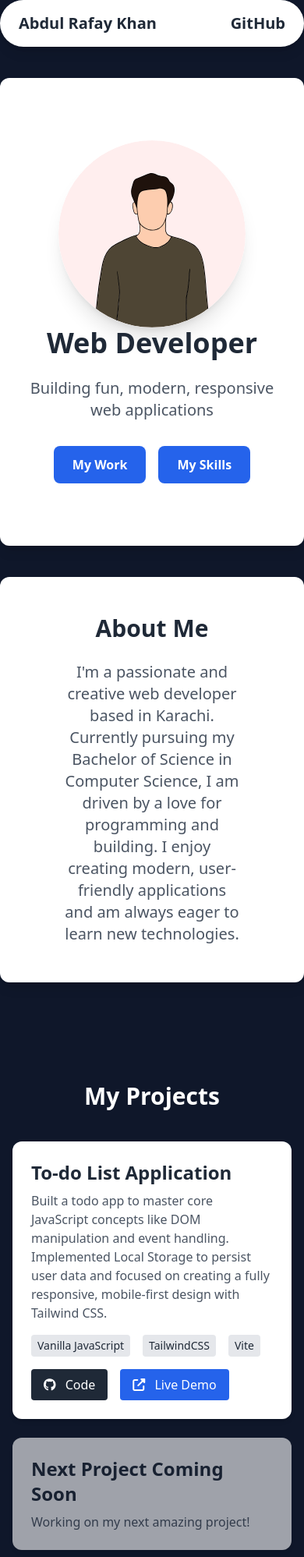
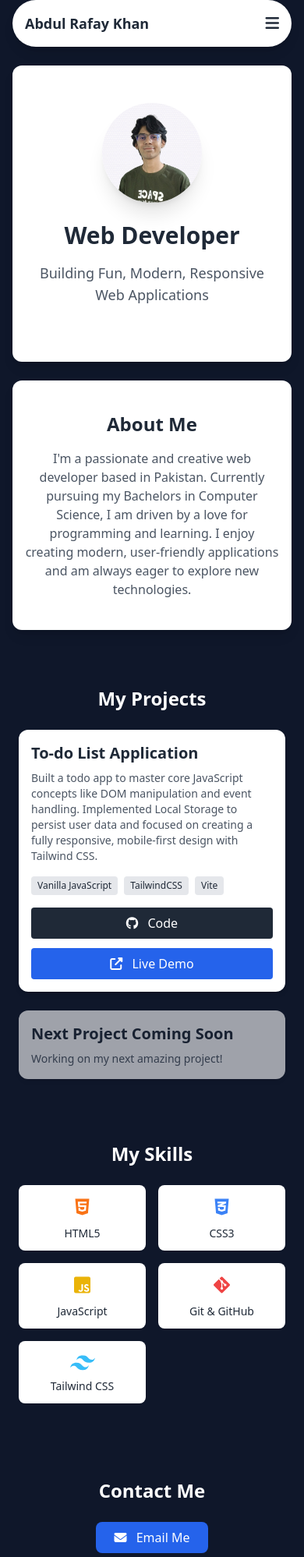
Before and after one commit to ARK-dev-tech/Portfolio-Website, a website built with Vite: page index.html in a window 390 px wide. Shown: the top 1997 px of the page at 78% size. Built offline with nearby package versions, Linux system fonts and the light colour scheme.

Commit message:
Mobile responsivenes and Profile Picture

```diff
--- a/index.html
+++ b/index.html
@@ -4,91 +4,118 @@
 <head>
     <meta charset="UTF-8">
     <meta name="viewport" content="width=device-width, initial-scale=1.0">
-    <title>Your Name - Web Developer</title>
+    <title>Abdul Rafay Khan - Web Developer</title>
     <script src="https://cdn.tailwindcss.com"></script>
-    <link rel="stylesheet" href="src/style.css">
     <link rel="stylesheet" href="https://cdnjs.cloudflare.com/ajax/libs/font-awesome/6.4.0/css/all.min.css">
+    <style>
+        /* Custom styles for mobile menu */
+        #mobile-menu {
+            transition: all 0.3s ease;
+        }
+    </style>
 </head>
 
 <body class="bg-slate-900 text-gray-800 hover:cursor-default">
 
-    <div class="container mx-auto">
+    <div class="container mx-auto px-4 md:px-0">
 
         <!--MAIN HEADER-->
-        <header id="main-header" class="bg-white shadow-lg px-6 py-4 rounded-full flex justify-between">
-
+        <header id="main-header" class="bg-white shadow-lg px-4 md:px-6 py-4 rounded-full flex justify-between items-center">
             <div id="nameplate" class="">
-                <h1 class="text-xl font-bold">Abdul Rafay Khan</h1>
+                <h1 class="text-lg md:text-xl font-bold">Abdul Rafay Khan</h1>
             </div>
 
-            <nav id="quick-links" class="">
-                <ul>
-                    <li class="text-xl font-bold hover:text-blue-700"><a target="_blank"
+            <!-- Desktop Navigation -->
+            <nav id="desktop-nav" class="hidden md:block">
+                <ul class="flex space-x-6">
+                    <li class="text-lg font-medium hover:text-blue-700"><a href="#about">About</a></li>
+                    <li class="text-lg font-medium hover:text-blue-700"><a href="#projects">Projects</a></li>
+                    <li class="text-lg font-medium hover:text-blue-700"><a href="#skills">Skills</a></li>
+                    <li class="text-lg font-bold hover:text-blue-700"><a target="_blank"
                             href="https://github.com/ARK-dev-tech">GitHub</a>
                     </li>
                 </ul>
             </nav>
+
+            <!-- Mobile Menu Button -->
+            <button id="mobile-menu-button" class="md:hidden text-gray-800 focus:outline-none">
+                <i class="fas fa-bars text-xl"></i>
+            </button>
         </header>
 
+        <!-- Mobile Navigation Menu -->
+        <div id="mobile-menu" class="md:hidden bg-white mt-4 rounded-xl shadow-lg py-4 px-6 hidden">
+            <ul class="space-y-3">
+                <li class="text-lg font-medium hover:text-blue-700"><a href="#about">About</a></li>
+                <li class="text-lg font-medium hover:text-blue-700"><a href="#projects">Projects</a></li>
+                <li class="text-lg font-medium hover:text-blue-700"><a href="#skills">Skills</a></li>
+                <li class="text-lg font-bold hover:text-blue-700"><a target="_blank"
+                        href="https://github.com/ARK-dev-tech">GitHub</a>
+                </li>
+            </ul>
+        </div>
+
         <!--HERO SECTION-->
-        <section id="hero-section" class="bg-white shadow-lg mt-10 rounded-xl px-6 py-20 flex flex-col md:flex-row items-center justify-around">
+        <section id="hero-section" class="bg-white shadow-lg mt-6 md:mt-10 rounded-xl px-4 md:px-6 py-12 md:py-18 flex flex-col md:flex-row items-center justify-around">
 
             <!--Photo-->
-            <div class="flex-shrink-0 w-60 h-60 bg-white rounded-full shadow-xl">
-                <img src="/photo-placeholder.svg" alt="Abdul Rafay Khan"
-                    class="w-60 h-60 rounded-full object-cover">
+            <div class="flex-shrink-0 w-32 h-32 md:w-60 md:h-60 bg-white rounded-full shadow-xl mb-6 md:mb-10">
+                <img src="/my-picture.png" alt="Abdul Rafay Khan"
+                    class="w-32 h-32 md:w-60 md:h-60 rounded-full object-cover">
             </div>
 
             <!--Heading-->
-            <div class="text-center">
-                <h1 class="text-4xl font-bold mb-6">Web Developer</h1>
-                <p class="text-xl text-gray-600 mb-8">Building fun, modern, responsive web applications</p>
-                <div class="flex justify-center gap-4">
+            <div class="text-center md:text-left">
+                <h1 class="text-3xl md:text-4xl font-bold mb-4 md:mb-6">Web Developer</h1>
+                <p class="text-lg md:text-xl text-gray-600 mb-6 md:mb-8">Building Fun, Modern, Responsive Web Applications</p>
+                <!--Test Buttons
+                <div class="flex flex-col sm:flex-row justify-center md:justify-start gap-3 md:gap-4">
                     <a href="#projects"
-                        class="bg-blue-600 text-white font-semibold px-6 py-3 rounded-lg hover:bg-blue-700">My Work</a>
+                        class="bg-blue-600 text-white font-semibold px-5 py-2 md:px-6 md:py-3 rounded-lg hover:bg-blue-700 text-center">My Work</a>
                     <a href="#skills"
-                        class="bg-blue-600 text-white font-semibold px-6 py-3 rounded-lg hover:bg-blue-700">My
+                        class="bg-blue-600 text-white font-semibold px-5 py-2 md:px-6 md:py-3 rounded-lg hover:bg-blue-700 text-center">My
                         Skills</a>
                 </div>
+                -->
             </div>
         </section>
 
         <!--ABOUT ME-->
-        <section id="about" class="bg-white shadow-lg mt-10 rounded-xl text-center px-4 py-12">
-            <h2 class="text-3xl font-bold mb-6">About Me</h1>
-                <p class="text-xl text-gray-600 px-16">I'm a passionate and creative web developer based in Karachi.
-                    Currently pursuing my Bachelor of Science in Computer Science, I am driven by a love for programming
-                    and building. I enjoy creating modern, user-friendly applications and am always eager to learn new
-                    technologies.</p>
+        <section id="about" class="bg-white shadow-lg mt-6 md:mt-10 rounded-xl text-center px-4 md:px-16 py-10 md:py-12">
+            <h2 class="text-2xl md:text-3xl font-bold mb-4 md:mb-6">About Me</h2>
+            <p class="text-base md:text-lg text-gray-600">I'm a passionate and creative web developer based in Pakistan.
+                Currently pursuing my Bachelors in Computer Science, I am driven by a love for programming
+                and learning. I enjoy creating modern, user-friendly applications and am always eager to explore new
+                technologies.</p>
         </section>
 
         <!--PROJECTS-->
-        <section id="projects" class="px-4 py-16">
-            <h2 class="text-3xl font-bold text-white text-center mt-16 mb-10">My Projects</h2>
+        <section id="projects" class="px-2 md:px-4 py-10 md:py-16">
+            <h2 class="text-2xl md:text-3xl font-bold text-white text-center mt-8 md:mt-16 mb-6 md:mb-10">My Projects</h2>
 
             <!--Project Card-->
-            <div class="project-card bg-white rounded-xl shadow-md px-6 py-6 mb-6">
-                <h3 class="project-head text-2xl font-bold mb-2">To-do List Application</h3>
-                <p class="project-desc text-gray-600 mb-4">Built a todo app to master core JavaScript concepts like DOM
+            <div class="project-card bg-white rounded-xl shadow-md px-4 md:px-6 py-4 md:py-6 mb-6">
+                <h3 class="project-head text-xl md:text-2xl font-bold mb-2">To-do List Application</h3>
+                <p class="project-desc text-gray-600 mb-4 text-sm md:text-base">Built a todo app to master core JavaScript concepts like DOM
                     manipulation and event handling. Implemented Local Storage to persist user data and focused on
                     creating a fully responsive, mobile-first design with Tailwind CSS.</p>
 
-                <div class="project-tech flex items-center gap-4 mb-4">
-                    <span class="bg-gray-200 rounded text-sm px-2 py-1">Vanilla JavaScript</span>
-                    <span class="bg-gray-200 rounded text-sm px-2 py-1">TailwindCSS</span>
-                    <span class="bg-gray-200 rounded text-sm px-2 py-1">Vite</span>
+                <div class="project-tech flex flex-wrap items-center gap-2 md:gap-4 mb-4">
+                    <span class="bg-gray-200 rounded text-xs md:text-sm px-2 py-1">Vanilla JavaScript</span>
+                    <span class="bg-gray-200 rounded text-xs md:text-sm px-2 py-1">TailwindCSS</span>
+                    <span class="bg-gray-200 rounded text-xs md:text-sm px-2 py-1">Vite</span>
                 </div>
 
-                <div class="project-links flex gap-4">
+                <div class="project-links flex flex-col sm:flex-row gap-3 md:gap-4">
                     <!--Project Github Link-->
                     <a href="https://github.com/ARK-dev-tech/To-do-List-App"
-                        class="bg-gray-800 text-white px-4 py-2 rounded hover:bg-gray-900">
+                        class="bg-gray-800 text-white px-4 py-2 rounded hover:bg-gray-900 text-center">
                         <i class="fab fa-github mr-2"></i>
                         Code
                     </a>
                     <!--Project Live Demo Link-->
                     <a href="https://ARK-dev-tech.github.io/To-do-List-App/"
-                        class="bg-blue-600 text-white px-4 py-2 rounded hover:bg-blue-700">
+                        class="bg-blue-600 text-white px-4 py-2 rounded hover:bg-blue-700 text-center">
                         <i class="fas fa-external-link-alt mr-2"></i>
                         Live Demo
                     </a>
@@ -96,39 +123,38 @@
             </div>
 
             <!--Future Projects Placeholder-->
-            <div class="project-card-placeholder bg-white rounded-xl shadow-md px-6 py-6 mb-6 opacity-60">
-                <h3 class="text-2xl font-bold mb-2">Next Project Coming Soon</h3>
-                <p class="text-gray-600">Working on my next amazing project!</p>
+            <div class="project-card-placeholder bg-white rounded-xl shadow-md px-4 md:px-6 py-4 md:py-6 mb-6 opacity-60">
+                <h3 class="text-xl md:text-2xl font-bold mb-2">Next Project Coming Soon</h3>
+                <p class="text-gray-600 text-sm md:text-base">Working on my next amazing project!</p>
             </div>
         </section>
 
         <!--SKILLS-->
-        <section id="skills" class="px-4 py-4 mb-10">
+        <section id="skills" class="px-2 md:px-4 py-4 mb-8 md:mb-10">
 
-            <h2 class="text-white text-3xl font-bold text-center mb-10">My Skills</h2>
+            <h2 class="text-white text-2xl md:text-3xl font-bold text-center mb-6 md:mb-10">My Skills</h2>
 
-            <!--Note Add responsive for mobile-->
-            <div class="skill-cards grid grid-cols-2 md:grid-cols-4 gap-6 text-center">
+            <div class="skill-cards grid grid-cols-2 sm:grid-cols-3 md:grid-cols-4 lg:grid-cols-5 gap-4 md:gap-6 text-center">
 
-                <div class="bg-white p-4 rounded-lg shadow-sm">
-                    <i class="fab fa-html5 text-orange-500 text-3xl mb-2"></i>
-                    <p>HTML5</p>
+                <div class="bg-white p-3 md:p-4 rounded-lg shadow-sm">
+                    <i class="fab fa-html5 text-orange-500 text-2xl md:text-3xl mb-2"></i>
+                    <p class="text-sm md:text-base">HTML5</p>
                 </div>
-                <div class="bg-white p-4 rounded-lg shadow-sm">
-                    <i class="fab fa-css3-alt text-blue-500 text-3xl mb-2"></i>
-                    <p>CSS3</p>
+                <div class="bg-white p-3 md:p-4 rounded-lg shadow-sm">
+                    <i class="fab fa-css3-alt text-blue-500 text-2xl md:text-3xl mb-2"></i>
+                    <p class="text-sm md:text-base">CSS3</p>
                 </div>
-                <div class="bg-white p-4 rounded-lg shadow-sm">
-                    <i class="fab fa-js-square text-yellow-500 text-3xl mb-2"></i>
-                    <p>JavaScript</p>
+                <div class="bg-white p-3 md:p-4 rounded-lg shadow-sm">
+                    <i class="fab fa-js-square text-yellow-500 text-2xl md:text-3xl mb-2"></i>
+                    <p class="text-sm md:text-base">JavaScript</p>
                 </div>
-                <div class="bg-white p-4 rounded-lg shadow-sm">
-                    <i class="fab fa-git-alt text-red-500 text-3xl mb-2"></i>
-                    <p>Git & GitHub</p>
+                <div class="bg-white p-3 md:p-4 rounded-lg shadow-sm">
+                    <i class="fab fa-git-alt text-red-500 text-2xl md:text-3xl mb-2"></i>
+                    <p class="text-sm md:text-base">Git & GitHub</p>
                 </div>
-                <div class="bg-white p-4 rounded-lg shadow-sm">
-                    <img src="/tailwindcss-logo.svg" alt="Tailwind CSS Logo" class="w-10 h-10 mx-auto mb-1">
-                    <p>Tailwind CSS</p>
+                <div class="bg-white p-3 md:p-4 rounded-lg shadow-sm">
+                    <img src="/tailwindcss-logo.svg" alt="Tailwind CSS Logo" class="w-8 h-8 md:w-10 md:h-10 mx-auto mb-1">
+                    <p class="text-sm md:text-base">Tailwind CSS</p>
                 </div>
 
             </div>
@@ -136,30 +162,41 @@
         </section>
 
         <!--CONTACT-->
-        <section class="px-6 py-16 text-center">
+        <section class="px-4 md:px-6 py-12 md:py-16 text-center">
 
-            <h2 class="text-3xl text-white font-bold mb-8">Contact Me</h2>
+            <h2 class="text-2xl md:text-3xl text-white font-bold mb-6 md:mb-8">Contact Me</h2>
 
-            <!--Note Add responsive for mobile-->
             <div class="max-w-md mx-auto">
                 <a target="_blank" href="https://mail.google.com/mail/?view=cm&fs=1&to=official.ark.dev@gmail.com"
-                    class="bg-blue-600 text-white px-8 py-3 rounded-lg hover:bg-blue-700 inline-block">
+                    class="bg-blue-600 text-white px-6 md:px-8 py-2 md:py-3 rounded-lg hover:bg-blue-700 inline-block">
                     <i class="fas fa-envelope mr-2"></i>
                     Email Me
                 </a>
             </div>
         </section>
 
-
-
-
     </div>
 
     <!--FOOTER-->
-    <footer class="bg-gray-800 text-white py-8 text-center">
-        <p>Copyright &copy; 2025 Abdul Rafay Khan</p>
-        <p>ARK.dev.tech</p>
+    <footer class="bg-gray-800 text-white py-6 md:py-8 text-center">
+        <p class="text-sm md:text-base">Copyright &copy; 2025 Abdul Rafay Khan</p>
+        <p class="text-sm md:text-base">ARK.dev.tech</p>
     </footer>
+
+    <script>
+        // Mobile menu toggle functionality
+        document.getElementById('mobile-menu-button').addEventListener('click', function() {
+            const mobileMenu = document.getElementById('mobile-menu');
+            mobileMenu.classList.toggle('hidden');
+        });
+
+        // Close mobile menu when clicking on a link
+        document.querySelectorAll('#mobile-menu a').forEach(link => {
+            link.addEventListener('click', () => {
+                document.getElementById('mobile-menu').classList.add('hidden');
+            });
+        });
+    </script>
 </body>
 
 </html>
```
Also changed, not shown: public/my-picture.png (added).
